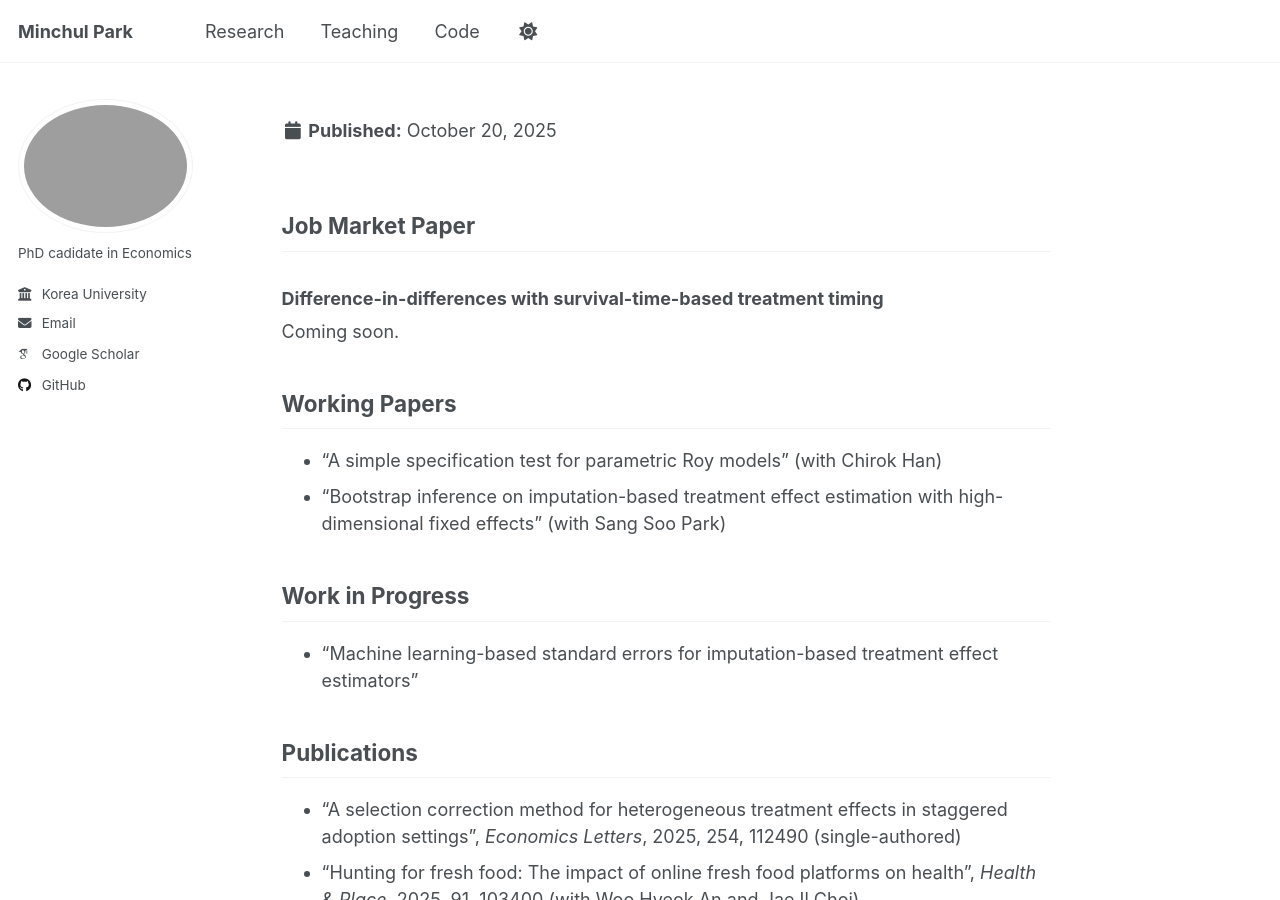
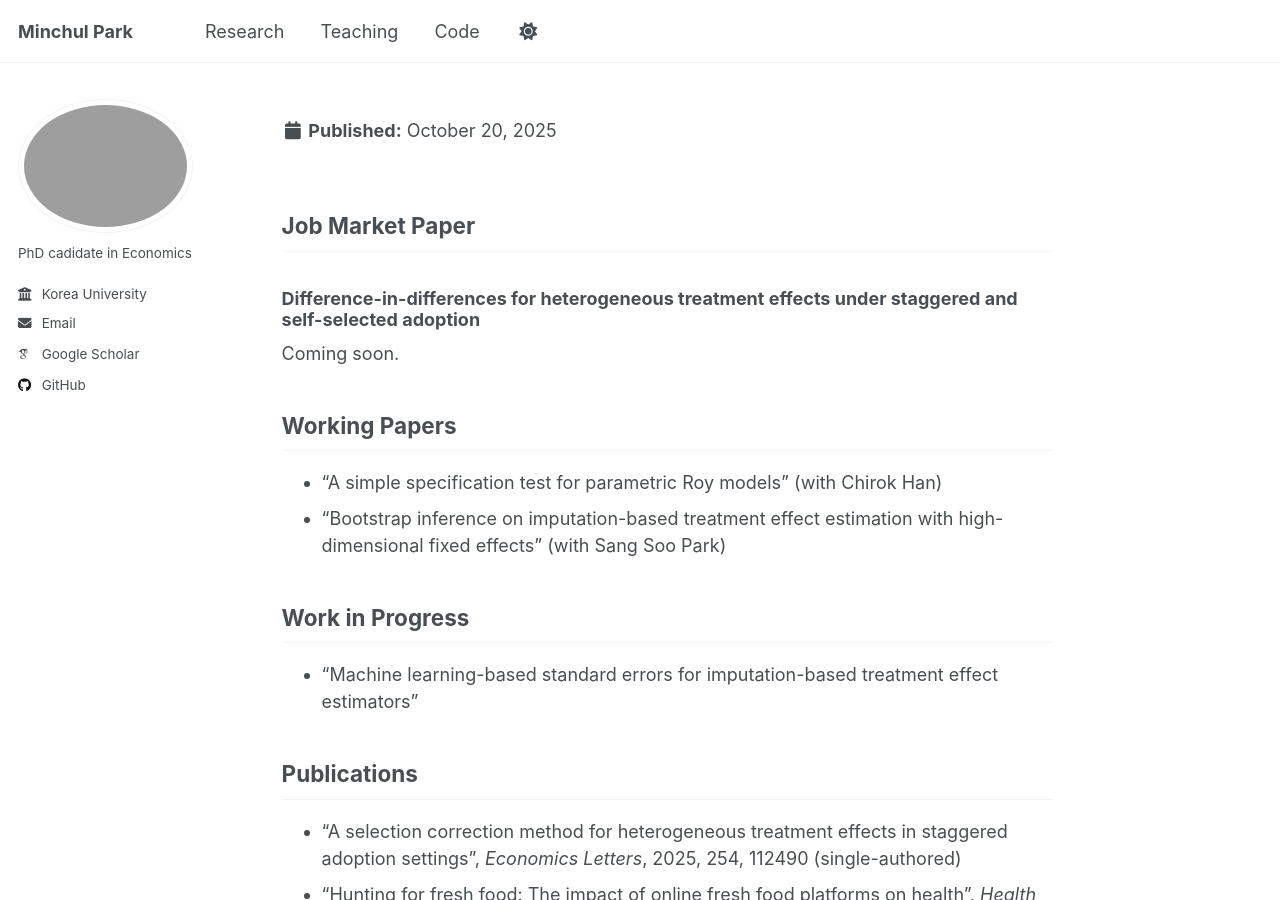
Before and after one commit to econompark/econompark.github.io, a Jekyll site: the page built from _research/research.md, in a window 1280 px wide and 900 px high. Built offline with Jekyll 4.4.1, drawn with Linux system fonts in a browser that asks for light colours; some web fonts are replaced; a script that is not in the unit is left out.

Commit message:
Update research.md

```diff
--- a/_research/research.md
+++ b/_research/research.md
@@ -7,7 +7,7 @@ show_date: false
 ---
 ## Job Market Paper
 
-### Difference-in-differences with survival-time-based treatment timing
+### Difference-in-differences for heterogeneous treatment effects under staggered and self-selected adoption
 
 Coming soon.
 
```
